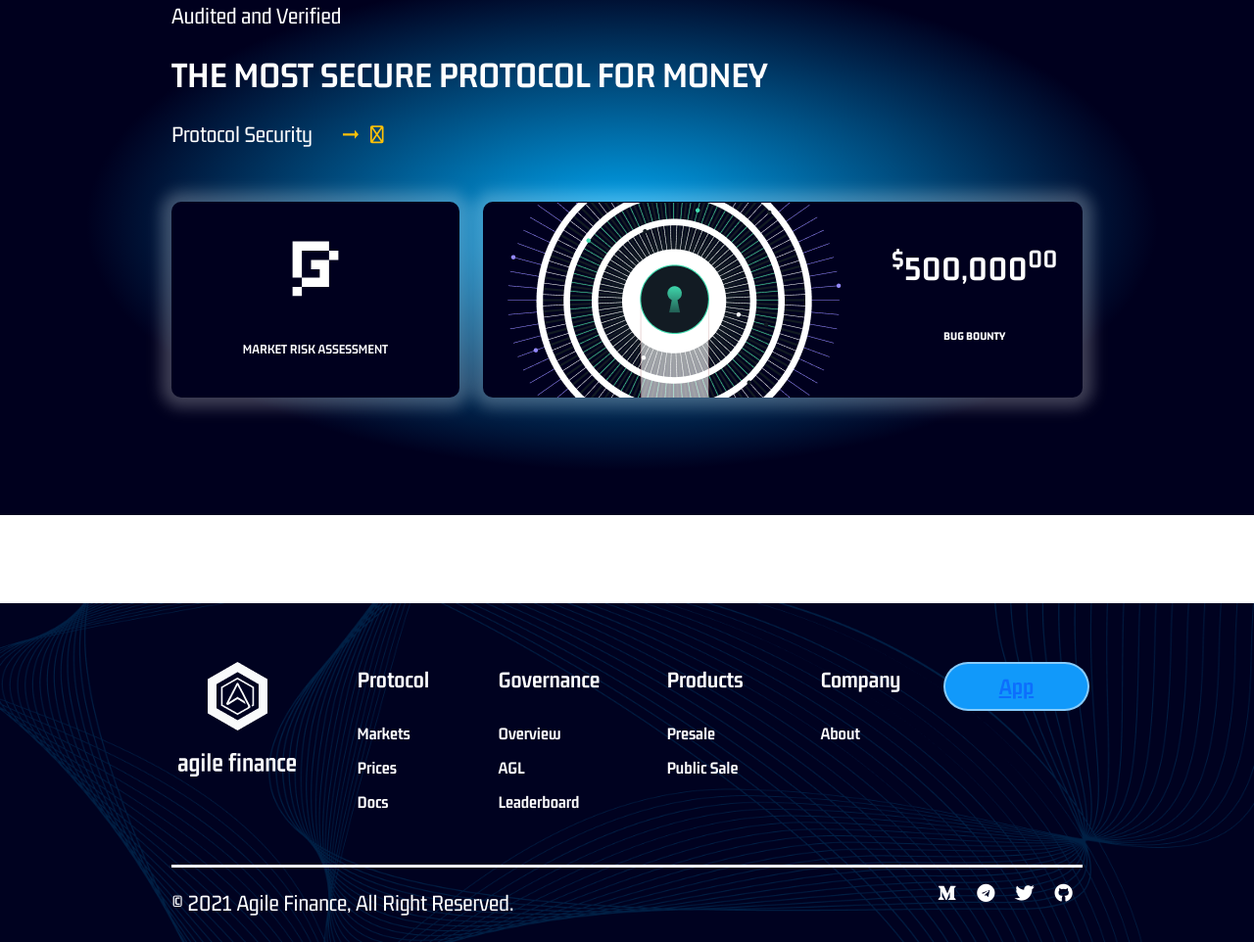
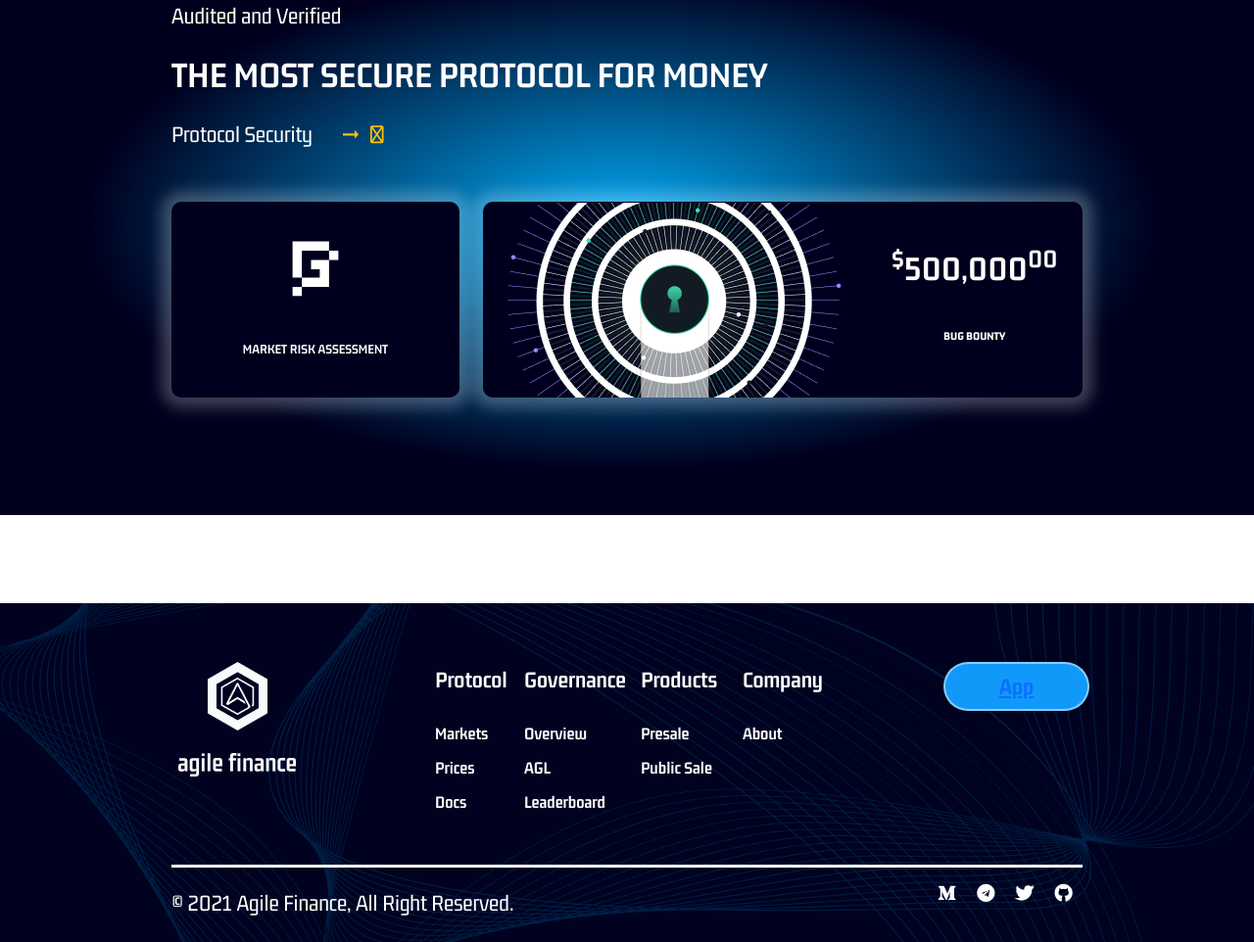
Before and after one commit to agiledefi/agile.finance, a plain HTML site: page index.html in a window 1280 px wide. Shown: the part 6015-6977 px from the top of the page at 98% size. Drawn offline with Linux system fonts and the light colour scheme; no server answers.

Commit message:
Pending points done and New menus added in footer

```diff
--- a/index.html
+++ b/index.html
@@ -523,6 +523,8 @@
                             <img src="images/footer-logo.png" class="img-fluid" alt="">
                         </div>
                     </div>
+                    <div class="col-md-8">
+                        <div class="row justify-content-center">
                             <div class="col-md-2 col-6 d-flex justify-content-center align-items-start">
                                 <div class="f-menu">
                                     <div class="footer-head">
@@ -566,6 +568,8 @@
                                     <ul class="p-0">
                                         <li><a href="">About</a></li>
                                     </ul>
+                                </div>
+                            </div>
                         </div>
                     </div>
                     <div class="col-md-2 d-flex justify-content-center align-items-start">
```
Also changed, not shown: market.html (+4 -0 lines). Lines whose indentation alone changed are shown as unchanged.
